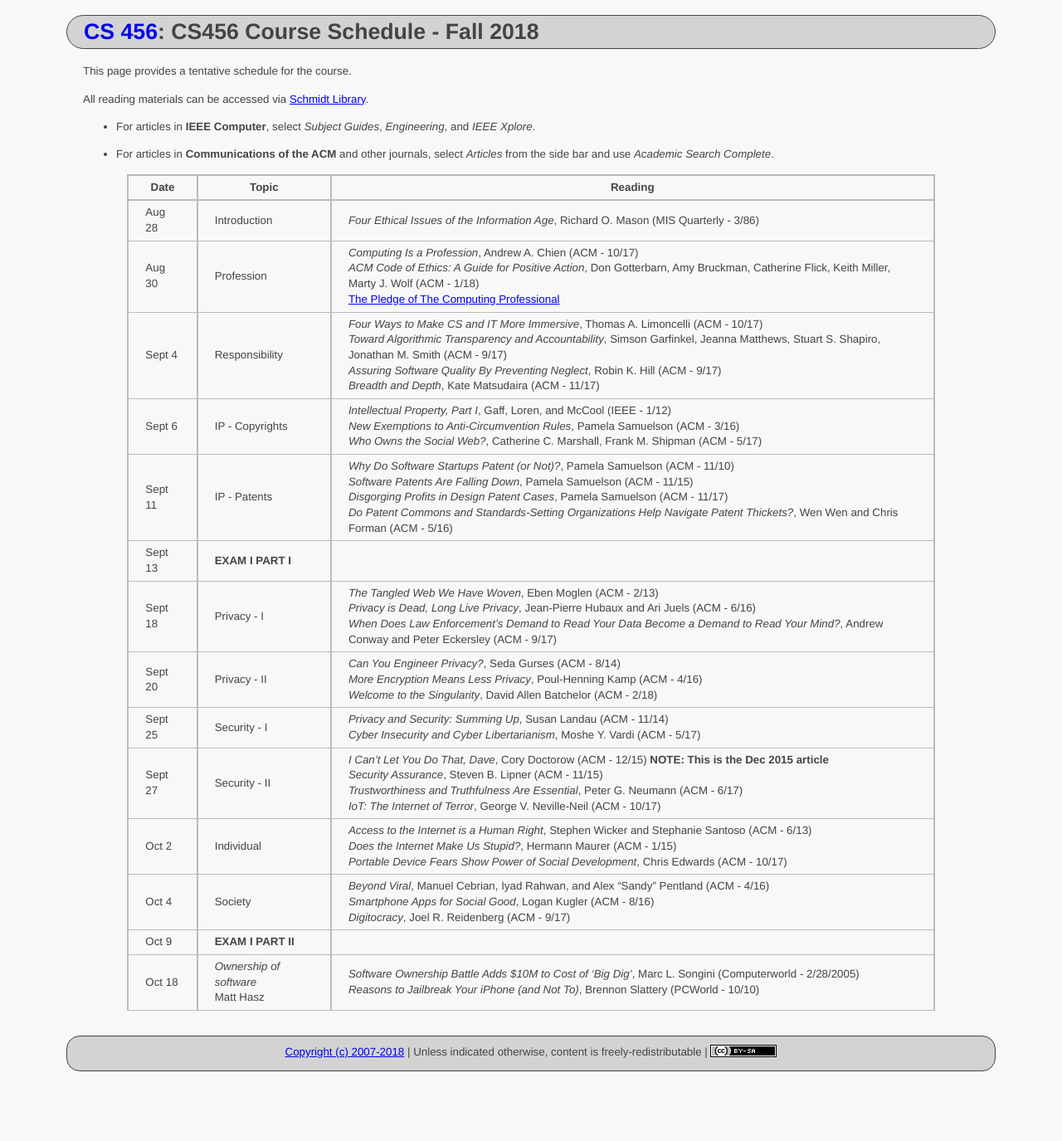
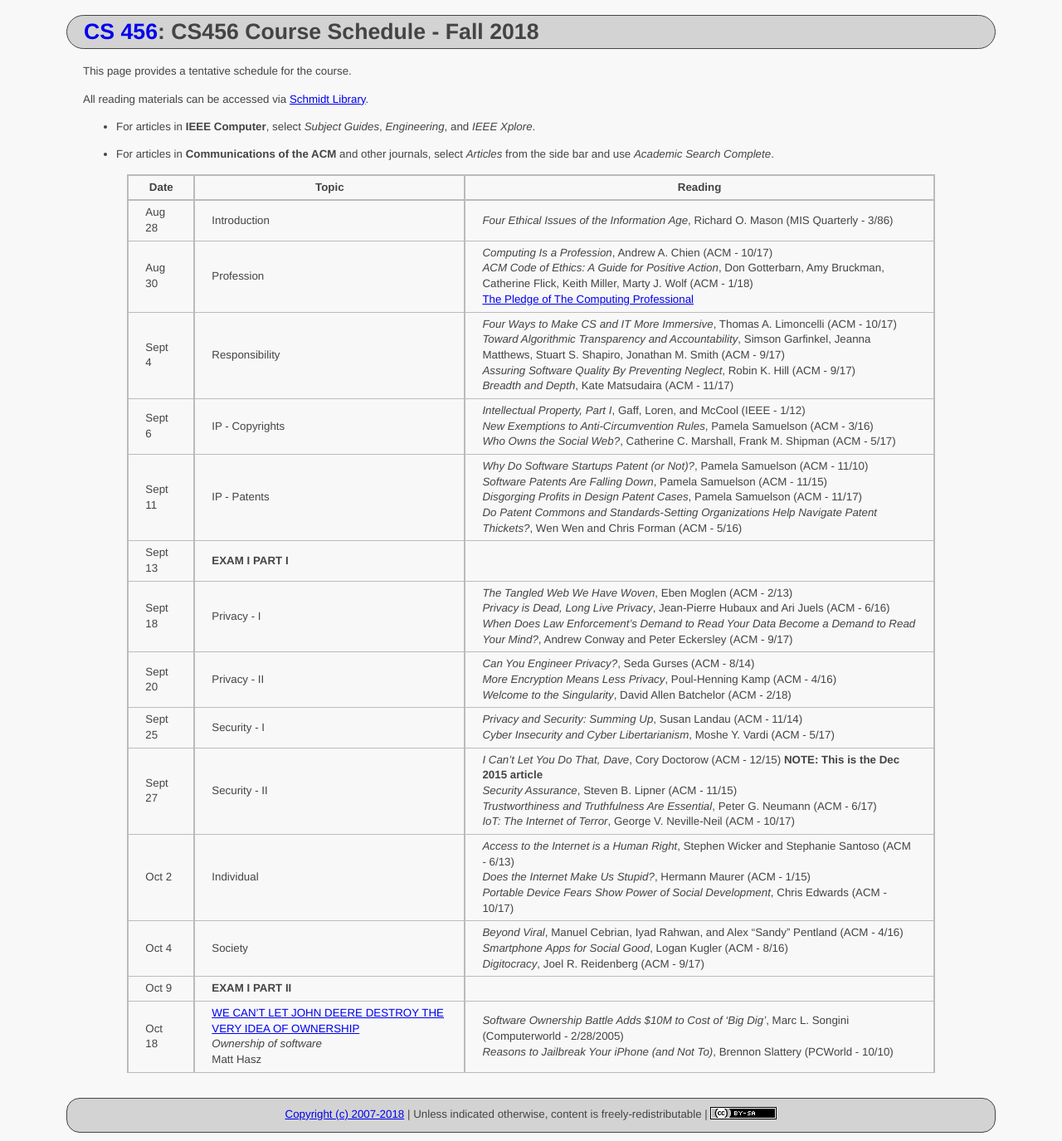
Before and after one commit to ycpcs/cs456-fall2018, a Jekyll site: the page built from schedule/index.md, in a window 1280 px wide. Shown: the whole page at 83% size. Built offline with Jekyll 4.4.1, drawn with Linux system fonts in a browser that asks for light colours; before the commit the page ends 1301 px from its top, so only the background shows below that.

Commit message:
update ownership articles
update ownership articles

```diff
--- a/schedule/index.md
+++ b/schedule/index.md
@@ -27,7 +27,7 @@ All reading materials can be accessed via [Schmidt Library](http://library.ycp.e
 > Oct 2   | Individual          | *Access to the Internet is a Human Right*, Stephen Wicker and Stephanie Santoso (ACM - 6/13) <br /> *Does the Internet Make Us Stupid?*, Hermann Maurer (ACM - 1/15)  <br /> *Portable Device Fears Show Power of Social Development*, Chris Edwards (ACM - 10/17) |
 > Oct 4   | Society             | *Beyond Viral*, Manuel Cebrian, Iyad Rahwan, and Alex "Sandy" Pentland (ACM - 4/16) <br /> *Smartphone Apps for Social Good*, Logan Kugler (ACM - 8/16)  <br /> *Digitocracy*, Joel R. Reidenberg (ACM - 9/17) |
 > Oct 9   | **EXAM I PART II**  | |
-> Oct 18  | *Ownership of software* <br /> Matt Hasz | *Software Ownership Battle Adds $10M to Cost of 'Big Dig'*, Marc L. Songini (Computerworld - 2/28/2005) <br /> *Reasons to Jailbreak Your iPhone (and Not To)*, Brennon Slattery (PCWorld - 10/10) |
+> Oct 18  | [WE CAN'T LET JOHN DEERE DESTROY THE VERY IDEA OF OWNERSHIP](https://www.wired.com/2015/04/dmca-ownership-john-deere/) <br /> *Ownership of software* <br /> Matt Hasz | *Software Ownership Battle Adds $10M to Cost of 'Big Dig'*, Marc L. Songini (Computerworld - 2/28/2005) <br /> *Reasons to Jailbreak Your iPhone (and Not To)*, Brennon Slattery (PCWorld - 10/10) |
 
 
 
```
